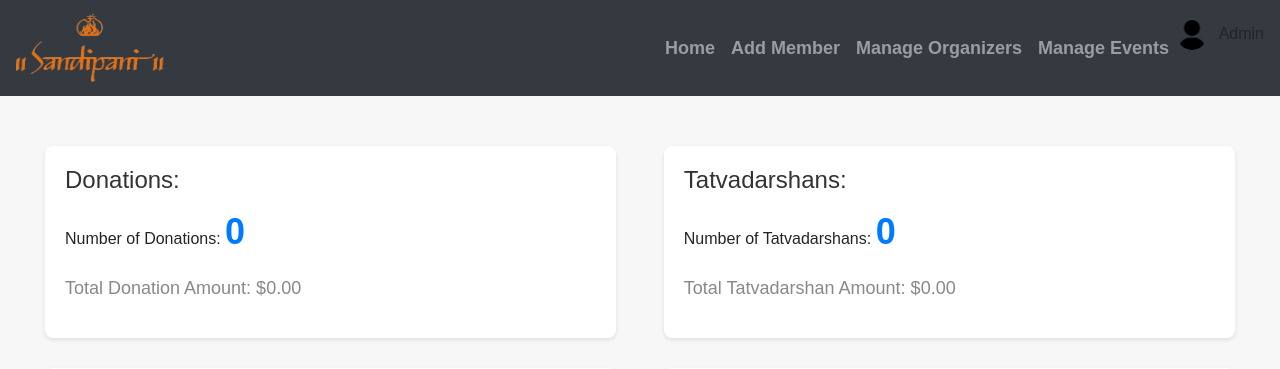
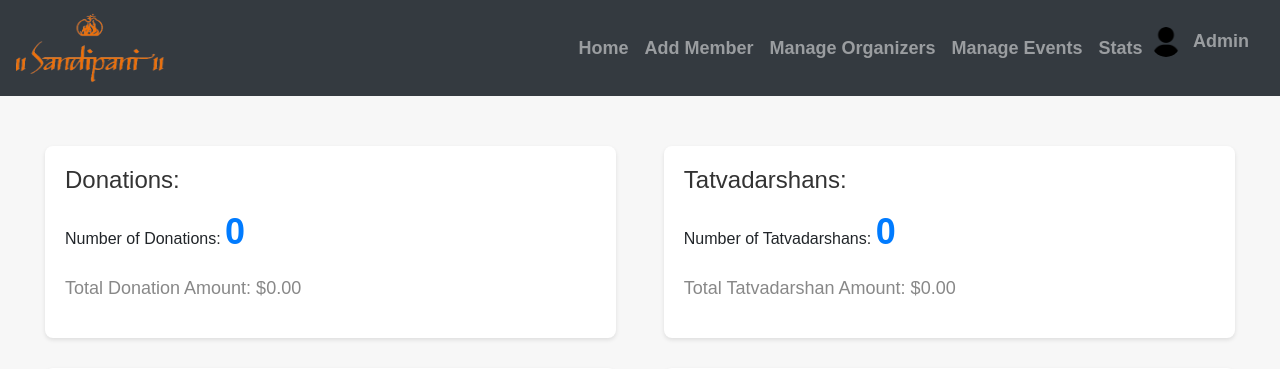
Before and after one commit to ArvinH16/sandipani, a Flask app: page /stats in a window 1280 px wide. Shown: the top 369 px of the page. Run offline with Flask 3, Linux system fonts and the light colour scheme; data that the repository does not hold is empty; some libraries are stand-ins or nearby versions.

Commit message:
added stats link to navbar to every page

```diff
--- a/flask_app/templates/add_donation.html
+++ b/flask_app/templates/add_donation.html
@@ -115,6 +115,8 @@
                 <li class="nav-item">
                     <a class="nav-link" href="/manage_events">Manage Events</a>
                 </li>
+                <li class="nav-item">
+                    <a class="nav-link" href="/stats">Stats</a>
                 <li class="nav-item">
                     <img class="rounded-circle mr-2"
                         src="{{ url_for('static', filename='assets/user.png') }}" width="30" height="30">
--- a/flask_app/templates/stats.html
+++ b/flask_app/templates/stats.html
@@ -84,7 +84,7 @@
 </head>
 <body>
     <!-- Navigation -->
-    <nav class="navbar navbar-expand-lg navbar-dark bg-dark">
+    <nav class="navbar navbar-expand-lg navbar-dark">
         <a class="navbar-brand" href="#">
             <img src="{{url_for('static', filename='assets/sandipani_logo.png')}}" width="150" height="70" alt="Logo">
         </a>
@@ -107,9 +107,12 @@
                     <a class="nav-link" href="/manage_events">Manage Events</a>
                 </li>
                 <li class="nav-item">
+                    <a class="nav-link" href="/stats">Stats</a>
+                <li class="nav-item">
                     <img class="rounded-circle mr-2"
                         src="{{ url_for('static', filename='assets/user.png') }}" width="30" height="30">
-                    <span>Admin</span>
+                    <span class="navbar-text">Admin</span>
+                </li>
             </ul>
         </div>
     </nav>
--- a/flask_app/templates/view_member.html
+++ b/flask_app/templates/view_member.html
@@ -99,6 +99,8 @@
                 <li class="nav-item">
                     <a class="nav-link" href="/manage_events">Manage Events</a>
                 </li>
+                <li class="nav-item">
+                    <a class="nav-link" href="/stats">Stats</a>
                 <li class="nav-item">
                     <img class="rounded-circle mr-2"
                         src="{{ url_for('static', filename='assets/user.png') }}" width="30" height="30">
```
Also changed, not shown: flask_app/templates/add_event.html (+5 -3 lines), flask_app/templates/manage_organizers.html (+5 -3 lines), flask_app/templates/new_member_page.html (+5 -3 lines), flask_app/templates/view_member_donations.html (+7 -4 lines), 2 other files.
